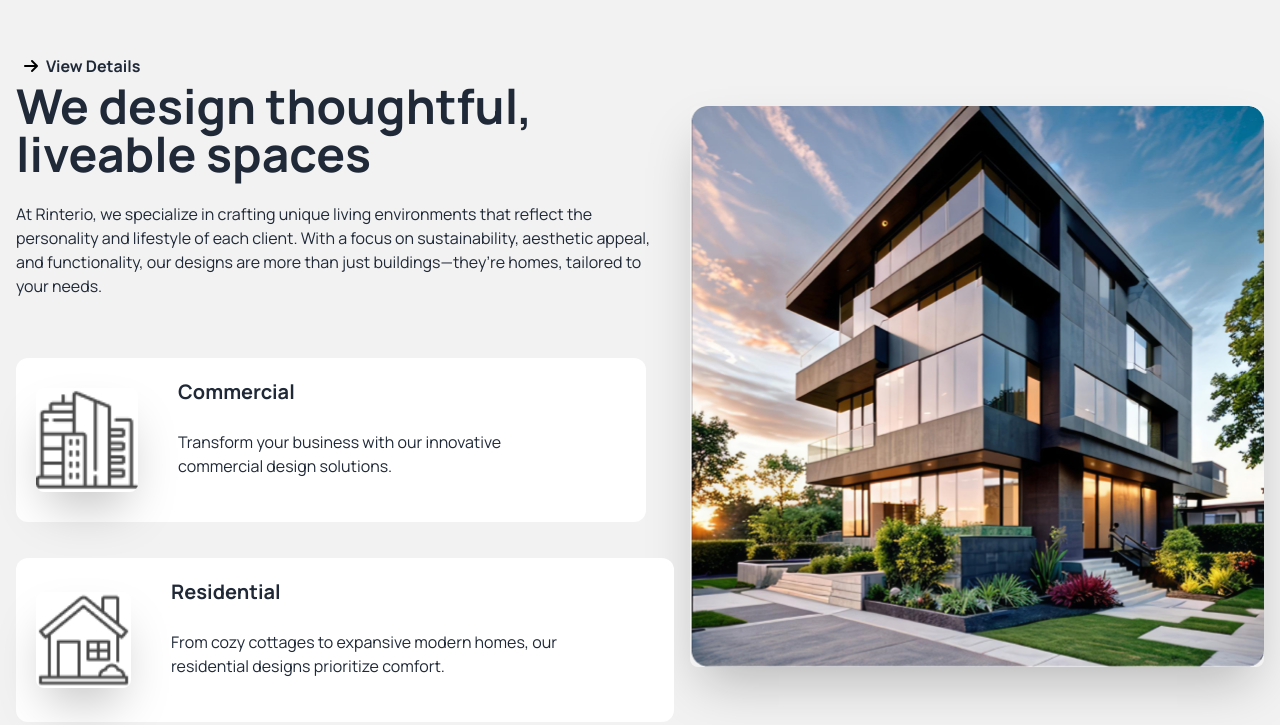
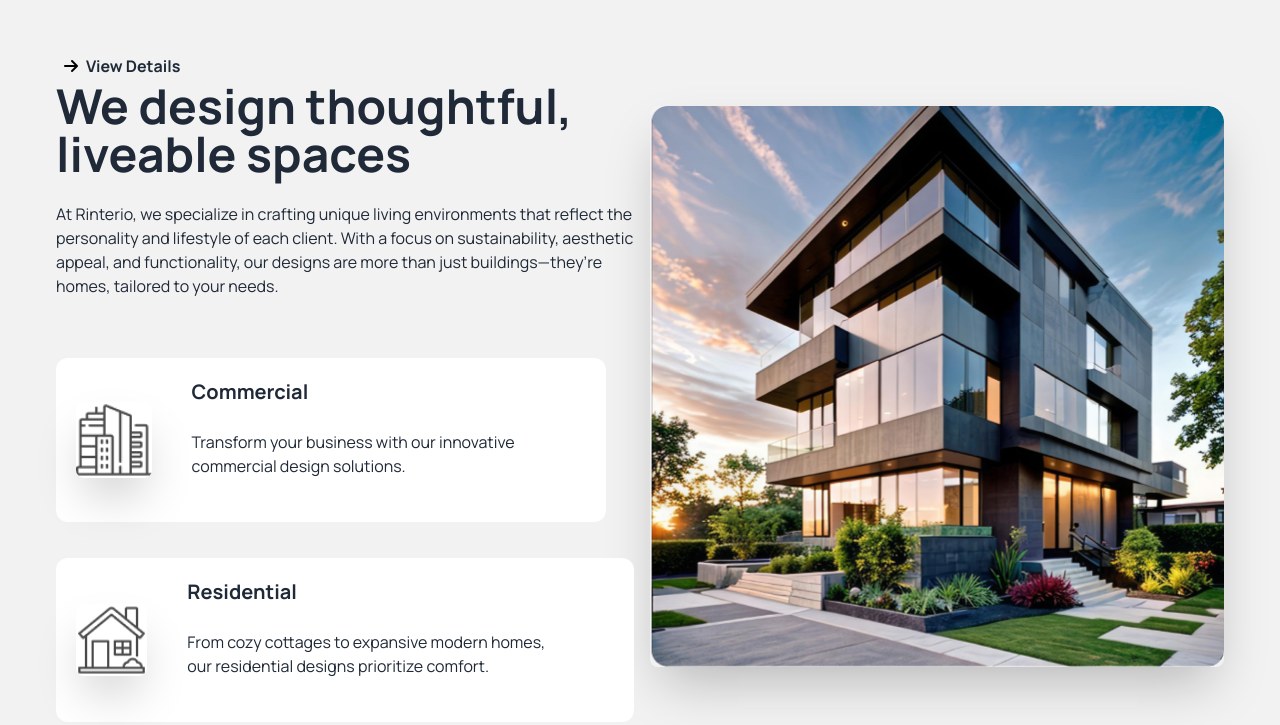
Before and after one commit to najoaa/rinterio, a plain HTML site: page index.html in a window 1280 px wide. Shown: the part 906-1631 px from the top of the page. Drawn offline with nearby package versions, Linux system fonts and the light colour scheme.

```diff
--- a/index.html
+++ b/index.html
@@ -102,7 +102,7 @@
 </div>
 
 <!-- 2nd section Liveable spaces -->
-<div class="hero bg-base-200 min-h-screen">
+<div class="hero bg-base-200 min-h-screen p-10">
   <div class="hero-content flex-1 flex-col lg:flex-row-reverse">
     <!-- main image -->
     <img
```
